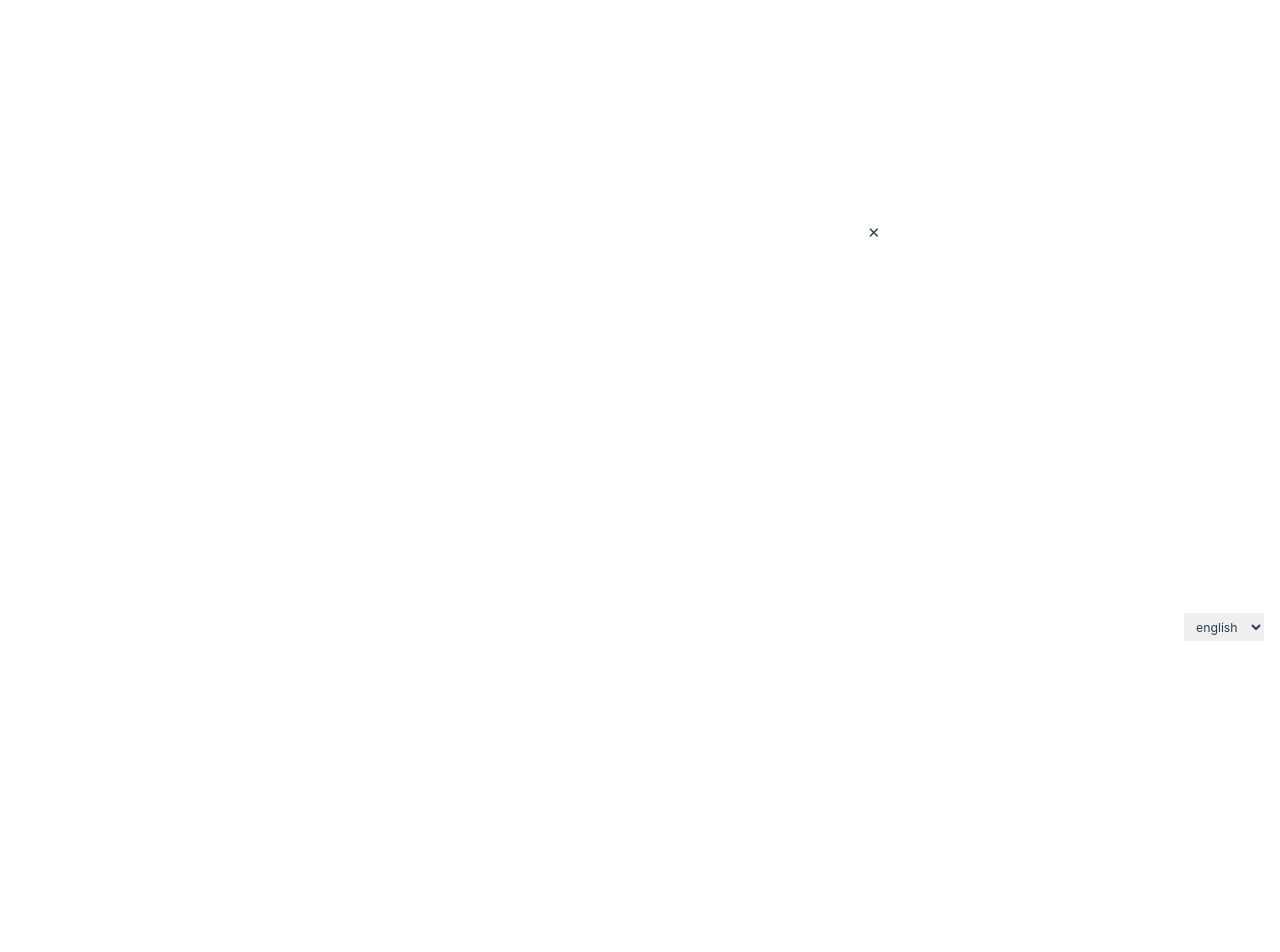
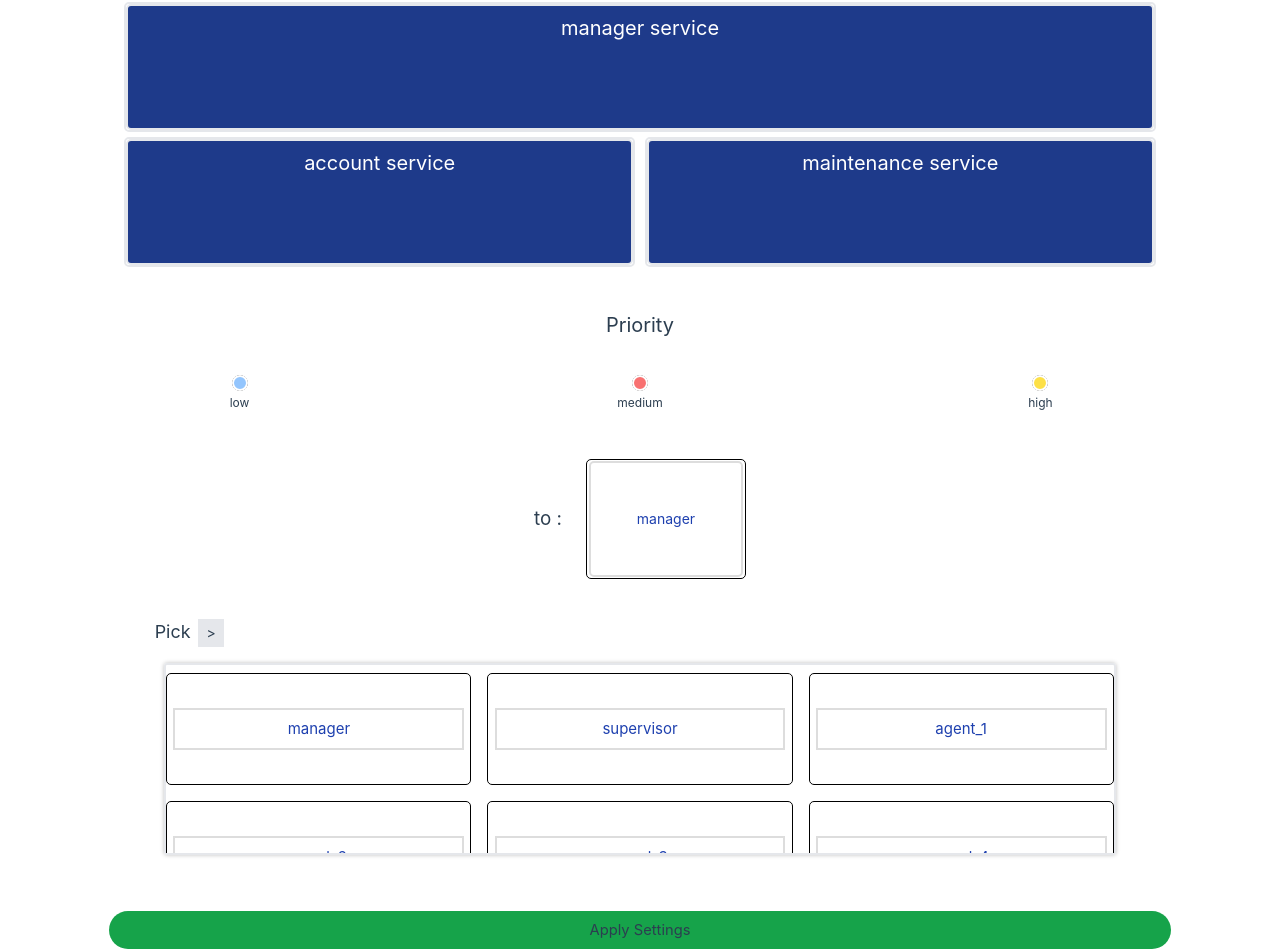
Before and after one commit to BeinRain06/transit-com-app, a Vue app in the folder vue-transit/: page / in a window 1280 px wide. Shown: the part 239-1191 px from the top of the page. Before the commit the page ends 896 px from the top, so only its background shows below. Built offline with nearby package versions, Linux system fonts and the light colour scheme; a web font is replaced by a local one.

Commit message:
BasicsSelection.vue component page v1

```diff
--- a/vue-transit/src/App.vue
+++ b/vue-transit/src/App.vue
@@ -1,6 +1,7 @@
 <script setup lang="ts">
 import { RouterLink, RouterView } from 'vue-router'
 import HelloWorld from './components/HelloWorld.vue'
+import BasicsSelection from './components/BasicsSelection.vue'
 import HomeView from './views/HomeView.vue'
 import SigningView from './views/SigningView.vue'
 import FeaturesView from './views/FeaturesView.vue'
@@ -18,7 +19,7 @@ import FeaturesView from './views/FeaturesView.vue'
 
   <!-- <RouterView /> -->
 
-  <FeaturesView />
+  <BasicsSelection />
 </template>
 
 <style scoped></style>
--- /dev/null
+++ b/vue-transit/src/components/BasicsSelection.vue
@@ -0,0 +1,352 @@
+<script setup lang="ts">
+import { ref } from 'vue'
+
+const services_doc = ref([
+  {
+    id: 'human_integration_service',
+    name: 'Human Integration service'
+  },
+  {
+    id: 'transit_service',
+    name: 'transit service'
+  },
+  {
+    id: 'manager_service',
+    name: 'manager service'
+  },
+  {
+    id: 'account_service',
+    name: 'account service'
+  },
+  {
+    id: 'maintenance_service',
+    name: 'maintenance service'
+  }
+])
+
+const work_posts = ref<string[]>([
+  'manager',
+  'supervisor',
+  'agent_1',
+  'agent_2',
+  'agent_3',
+  'agent_4'
+])
+</script>
+<template>
+  <div class="settings_service_wrapper">
+    <div class="settings_service_content w-full my-2">
+      <div class="service_wrapper">
+        <div>
+          <h4 class="title_stage_city">Choose a service</h4>
+        </div>
+        <div class="service_stage_ct">
+          <div :id="innerElt.id" class="service_act_wrap" v-for="innerElt in services_doc">
+            <div class="service_act">
+              <span class="service_act_label"> {{ innerElt.name }} </span>
+            </div>
+          </div>
+        </div>
+        <div class="service_target">
+          <div class="priority_wrap w-full flex_col_center gap-1">
+            <span class="priority_title text-sm md:text-lg lg:text-xl py-2 lg:my-5">Priority</span>
+            <ul class="w-full flex justify-center items-center gap-1 my-1">
+              <li class="w-1/3 flex_col_center gap-1 mx-auto">
+                <div id="low_prior" class="prior_item"></div>
+                <div class="prior_label text-xs">low</div>
+              </li>
+              <li class="w-1/3 flex_col_center gap-1 mx-auto">
+                <div id="med_prior" class="prior_item"></div>
+                <div class="prior_label text-xs">medium</div>
+              </li>
+              <li class="w-1/3 flex_col_center gap-1 mx-auto">
+                <div id="high_prior" class="prior_item"></div>
+                <div class="prior_label text-xs">high</div>
+              </li>
+            </ul>
+          </div>
+          <div class="service_recipient_wrap w-full lg:w-4/5 my-5 mx-auto">
+            <div class="recipient_info">
+              <div>to :</div>
+              <div class="recipient_post_wrap">
+                <div class="recipient_post_ct flex_row_center">
+                  <span class="post_label text-sm">manager</span>
+                </div>
+              </div>
+            </div>
+            <div class="recipient_select_wrap my-4">
+              <div class="select_label_form inline-flex justify-center items-center py-4">
+                <div class="text_label"><span>Pick</span></div>
+                <div class="mx-2"><button class="text-sm px-2 py-1 bg-gray-200">&#62;</button></div>
+              </div>
+              <div class="recipient_choices_wrap">
+                <div class="recipient_choices_ct">
+                  <div class="recipient_choice" v-for="duty in work_posts">
+                    <div class="recipient_inner_choice">
+                      <span>{{ duty }}</span>
+                    </div>
+                  </div>
+                </div>
+              </div>
+            </div>
+          </div>
+        </div>
+      </div>
+      <div class="btn_settings_wrap w-full flex_row_center">
+        <button class="btn_apply_set bg-green-600">Apply Settings</button>
+      </div>
+    </div>
+  </div>
+</template>
+<style scoped>
+@media (min-width: 180px) {
+  .flex_col_center {
+    @apply flex flex-col justify-center items-center;
+  }
+
+  .flex_row_center {
+    @apply flex flex-row justify-center items-center;
+  }
+
+  .settings_service_wrapper {
+    width: 100vw;
+    min-height: 100vh;
+    padding: 1rem 0.5rem 1.5rem;
+    margin: 0 auto;
+  }
+
+  .service_wrapper {
+    height: 100%;
+    @apply flex flex-col justify-center items-center w-full;
+  }
+
+  /** service stage **/
+
+  .title_stage_city {
+    margin: 1rem 0;
+  }
+
+  .service_stage_ct {
+    flex-basis: 100%;
+    inline-size: 100%;
+    margin: 0 auto;
+    display: grid;
+    place-content: center;
+    grid-template-areas:
+      'integ integ . trans trans'
+      'direc direc direc direc direc'
+      'acc acc . maint maint';
+    grid-template-columns: 22% 22% 0 22% 22%;
+    grid-auto-rows: 84px;
+    gap: 5px;
+  }
+
+  .service_target {
+    width: 96%;
+    margin: 1rem 0;
+  }
+
+  .service_act_wrap {
+    position: relative;
+    width: 100%;
+    height: 100%;
+    border-radius: 5px;
+    z-index: 1;
+    @apply border-2 border-solid border-gray-200;
+  }
+
+  .service_act {
+    width: 100%;
+    height: 100%;
+    padding: 0.5rem;
+    text-align: center;
+    border-radius: 5px;
+    @apply text-white text-xs md:text-xl bg-blue-900 border-2 border-solid border-gray-200;
+  }
+
+  #human_integration_service.service_act_wrap {
+    grid-area: integ;
+  }
+  #transit_service.service_act_wrap {
+    grid-area: trans;
+  }
+  #manager_service.service_act_wrap {
+    grid-area: direc;
+  }
+  #account_service.service_act_wrap {
+    grid-area: acc;
+  }
+  #maintenance_service.service_act_wrap {
+    grid-area: maint;
+  }
+
+  /** priority stage **/
+
+  .priority_wrap ul {
+    padding: 0.25rem 0.5rem;
+    margin: 0 auto;
+  }
+
+  .prior_item {
+    width: 16px;
+    height: 16px;
+    border-radius: 50%;
+    border: 1px solid #333;
+    outline: 2px solid #fff;
+    outline-offset: -2px;
+  }
+
+  #low_prior.prior_item {
+    @apply bg-blue-300;
+  }
+  #med_prior.prior_item {
+    @apply bg-red-400;
+  }
+  #high_prior.prior_item {
+    @apply bg-yellow-300;
+  }
+
+  /** recipient **/
+
+  .recipient_info {
+    margin: 0.5rem 0;
+    @apply w-full flex justify-end items-center gap-6;
+  }
+
+  .recipient_info > div {
+    font-size: calc(15px + 0.3vw);
+  }
+
+  .recipient_post_wrap {
+    width: 6.2rem;
+    height: 70px;
+    display: grid;
+    place-items: center;
+    border-radius: 5px;
+    border: 1px solid black;
+  }
+
+  .recipient_post_ct {
+    width: 94%;
+    height: 94%;
+    @apply text-blue-800;
+    border-radius: 5px;
+    border: 2px solid #ddd;
+  }
+
+  .recipient_choices_wrap {
+    position: relative;
+    width: 98%;
+    height: 12rem;
+    border-radius: 3px;
+    margin: auto;
+    @apply border-2 border-solid border-gray-200;
+    box-shadow: 0px 0px 4px rgba(0, 0, 0, 0.25);
+  }
+
+  .recipient_choices_ct {
+    width: 100%;
+    height: 100%;
+    margin: auto;
+    padding: 0.5rem 0 0.75rem;
+    display: grid;
+    grid-auto-columns: 100%;
+    grid-auto-rows: min-content;
+    gap: 1rem;
+    overflow-y: auto;
+    scrollbar-width: 10px;
+  }
+
+  .recipient_choices_ct::-webkit-scrollbar {
+    width: 4px;
+  }
+
+  .recipient_choice {
+    width: 100%;
+    height: 100%;
+    display: grid;
+    grid-auto-columns: 96%;
+    place-content: center;
+    text-align: center;
+    border-radius: 5px;
+    border: 1px solid black;
+  }
+
+  .recipient_inner_choice {
+    width: 100%;
+    height: 100%;
+    padding: 0.5rem;
+    border: 2px solid #ddd;
+    @apply text-blue-800;
+  }
+
+  /** button settings **/
+  .btn_settings_wrap {
+    position: relative;
+    top: -0.25rem;
+  }
+
+  .btn_apply_set {
+    width: 96%;
+    height: 100%;
+    padding: 0.5rem;
+    font-size: clamp(0.76rem, 0.92rem, 1rem);
+    border-radius: 3px;
+  }
+}
+
+@media (min-width: 460px) {
+  .text_label {
+    font-size: calc(16px + 0.15vw);
+  }
+  .recipient_info {
+    padding: 1.5rem 0 0.5rem;
+    margin: 1rem 0;
+    @apply w-full flex justify-center items-center  gap-6;
+  }
+
+  .recipient_post_wrap {
+    width: 10rem;
+    height: 120px;
+  }
+
+  .recipient_post_ct {
+    width: 98%;
+    height: 98%;
+  }
+}
+
+@media (min-width: 790px) {
+  .title_stage_city {
+    margin: 1.5rem 0 2rem;
+    font-size: calc(16px + 0.1vw);
+  }
+
+  .settings_service_wrapper {
+    padding: 1rem 0.5rem 3rem;
+  }
+
+  .service_stage_ct {
+    grid-template-columns: 20% 20% 0 20% 20%;
+    grid-auto-rows: 130px;
+  }
+
+  .recipient_choices_ct {
+    max-width: 1045px;
+    grid-auto-columns: unset;
+    grid-template-columns: repeat(auto-fit, minmax(270px, 1fr));
+    grid-auto-rows: 7rem;
+  }
+
+  .btn_settings_wrap {
+    position: relative;
+    top: 1.25rem;
+  }
+
+  .btn_apply_set {
+    width: 84%;
+    height: 100%;
+    border-radius: 24px;
+  }
+}
+</style>
```
